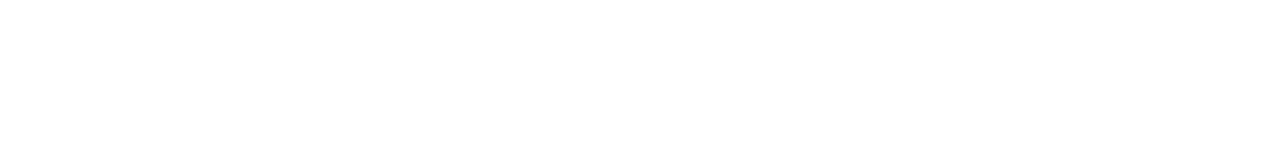
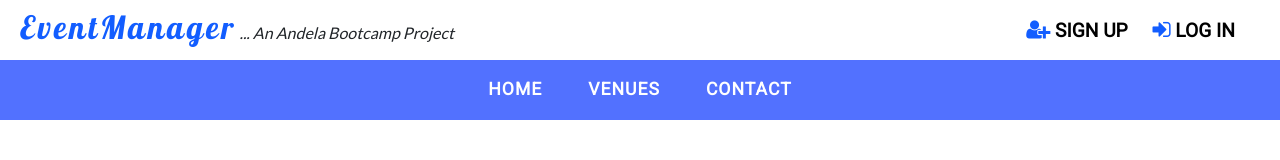
Before and after one commit to pmndifon/EventManager, a plain HTML site: page template/index.html in a window 1280 px wide. Drawn offline with nearby package versions, Linux system fonts and the light colour scheme.

Commit message:
Add and style header components in index.html: topbar and navigation

```diff
--- a/template/css/main.css
+++ b/template/css/main.css
@@ -0,0 +1,193 @@
+/*
+ * CSS RESET
+ */
+
+html, body, div, span, applet, object, iframe,
+h1, h2, h3, h4, h5, h6, p, blockquote, pre,
+a, abbr, acronym, address, big, cite, code,
+del, dfn, em, img, ins, kbd, q, s, samp,
+small, strike, strong, sub, sup, tt, var,
+b, u, i, center,
+dl, dt, dd, ol, ul, li,
+fieldset, form, label, legend,
+table, caption, tbody, tfoot, thead, tr, th, td,
+article, aside, canvas, details, embed,
+figure, figcaption, footer, header, hgroup,
+menu, nav, output, ruby, section, summary,
+time, mark, audio, video {
+	margin: 0;
+	padding: 0;
+	border: 0;
+	font-size: 100%;
+	font: inherit;
+	vertical-align: baseline;
+}
+/* HTML5 display-role reset for older browsers */
+article, aside, details, figcaption, figure,
+footer, header, hgroup, menu, nav, section {
+	display: block;
+}
+body {
+	line-height: 1;
+}
+ol, ul {
+	list-style: none;
+}
+blockquote, q {
+	quotes: none;
+}
+blockquote:before, blockquote:after,
+q:before, q:after {
+	content: '';
+	content: none;
+}
+table {
+	border-collapse: collapse;
+	border-spacing: 0;
+}
+
+
+/*
+ * GENERAL
+ */
+
+ * {
+     box-sizing: border-box;
+ }
+
+h1, h2, h3, h4, h5, h6, p, a {
+    font-family: 'Roboto', sans-serif;
+}
+
+div, span {
+    font-family: 'Lato', sans-serif;
+}
+
+/*
+ * HEADER
+ */
+
+/* Topbar */
+.topbar {
+    text-align: center;
+    display: block;
+    padding: 10px;
+}
+
+.topbar .brand {
+    display: flex;
+    flex-direction: column;
+    margin-bottom: 15px;
+}
+
+.topbar .brandname {
+    font-size: 2.5em;
+    font-family: 'Lobster', cursive;
+    font-weight: lighter;
+    color: #125dff;
+    margin-bottom: 7px;
+    letter-spacing: 3px;
+}
+
+
+.topbar .tagline {
+        font-style: italic;
+    }
+
+.topbar .login-area {
+    margin-right: 10px;
+    padding: 5px;
+}
+
+.topbar .login-area a {
+    font-size: 1em;
+    text-decoration: none;
+    margin-right: 20px;
+    text-transform: uppercase;
+    color: black;
+    font-weight: bold;
+}
+
+    .topbar .login-area a .fa {
+    color: #125dff;
+    font-size: 1.1em;
+    }
+
+
+
+ /* Navigation */
+ #mainNav {
+    background-color: #5271ff;
+ }
+
+ #navMenu li {
+     margin: 0 10px;
+     padding: 5px;
+ }
+
+#navMenu li a {
+    text-decoration: none;
+    color: #fff;
+    text-transform: uppercase;
+    font-weight: 700;
+    font-size: 1.1em;
+    letter-spacing: 1px;
+}
+
+
+
+
+/*
+ * MEDIA QUERIES
+*/
+
+@media (min-width: 768px) {
+    /* HEADER */
+    .topbar {
+        display: inline-flex;
+        justify-content: space-between;
+        align-items: center;
+        padding: 10px 10px 10px 10px;
+    }
+
+    .topbar .brand {
+        margin-left: 10px;
+        display: inline;
+        padding: 0px;
+        margin-bottom: 5px;
+    }
+
+    .topbar .brandname {
+        font-size: 2.0em;
+        font-family: 'Lobster', cursive;
+        font-weight: lighter;
+        color: #125dff;
+    }
+
+    .topbar .tagline {
+        font-style: italic;
+    }
+
+    .topbar .login-area {
+        margin-right: 10px;
+
+    }
+
+    .topbar .login-area a {
+        font-size: 1.2em;
+        text-decoration: none;
+        margin-right: 20px;
+        text-transform: uppercase;
+        color: black;
+        font-weight: bold;
+    }
+
+     .topbar .login-area a .fa {
+        color: #125dff;
+        font-size: 1.1em;
+     }
+
+
+
+
+}
--- a/template/index.html
+++ b/template/index.html
@@ -27,24 +27,70 @@
 </head>
 <body>
 
+    <header role="header">
 
+        <div class="container-fluid topbar">
+            <div class="brand">
+                <span class="brandname display-4">EventManager</span>
+                <span class="tagline">... An Andela Bootcamp Project</span>
+            </div>
+            <div class="login-area">
+                <a href="#">
+                    <span class="fa fa-user-plus"></span> Sign Up
+                </a>
+                <a href="#">
+                    <span class="fa fa-sign-in"></span>
+                    Log In
+                </a>
+            </div>
+        </div>
 
+        <nav class="navbar navbar-expand-sm navbar-dark" role="navigation" id="mainNav">
+            <button class="navbar-toggler" type="button" data-toggle="collapse" data-target="#navMenu" aria-controls="navbarMenu"
+                aria-expanded="false" aria-label="Toggle navigation">
+                <span class="navbar-toggler-icon"></span>
+            </button>
+            <div class="collapse navbar-collapse justify-content-center" id="navMenu">
+                <ul class="navbar-nav">
+                    <li class="nav-item active">
+                        <a class="nav-link" href="#">Home
+                            <span class="sr-only">(current)</span>
+                        </a>
+                    </li>
+                    <li class="nav-item">
+                        <a class="nav-link" href="#">Venues</a>
+                    </li>
+                    <li class="nav-item">
+                        <a class="nav-link" href="#">Contact</a>
+                    </li>
+                </ul>
+            </div>
+        </nav>
 
-    <!-- Bootstrap Core JS CDN -->
+    </header>
+
+    <main role="main">
+
+    </main>
+
+    <!-- Bootstrap Core JS Local -->
+    <script src="js/vendor/jquery-3.2.1.slim.min.js"></script>
+    <script src="js/vendor/popper.min.js"></script>
+    <script src="js/vendor/bootstrap.min.js"></script>
+
+    <!-- Custom JS -->
+    <script src="js/main.js"></script>
+
+    <!-- Bootstrap Core JS CDN
     <script src="https://code.jquery.com/jquery-3.2.1.slim.min.js" integrity="sha384-KJ3o2DKtIkvYIK3UENzmM7KCkRr/rE9/Qpg6aAZGJwFDMVNA/GpGFF93hXpG5KkN"
         crossorigin="anonymous"></script>
     <script src="https://cdnjs.cloudflare.com/ajax/libs/popper.js/1.12.3/umd/popper.min.js" integrity="sha384-vFJXuSJphROIrBnz7yo7oB41mKfc8JzQZiCq4NCceLEaO4IHwicKwpJf9c9IpFgh"
         crossorigin="anonymous"></script>
     <script src="https://maxcdn.bootstrapcdn.com/bootstrap/4.0.0-beta.2/js/bootstrap.min.js" integrity="sha384-alpBpkh1PFOepccYVYDB4do5UnbKysX5WZXm3XxPqe5iKTfUKjNkCk9SaVuEZflJ"
-        crossorigin="anonymous"></script>
+        crossorigin="anonymous"></script> -->
 
-    <!-- Bootstrap Core JS Local -->
-    <script src="js/vendor/jquery-3.2.1.slim.min.js"></script>
-    <script src="js/vendor/popper.min.js" ></script>
-    <script src="js/vendor/bootstrap.min.js"></script>
 
-    <!-- Custom JS -->
-    <script src="js/main.js"></script>
+
 
 
 </body>
```
